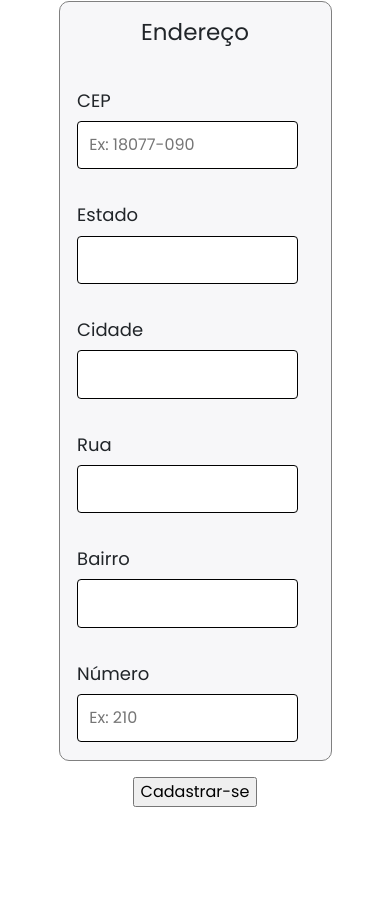
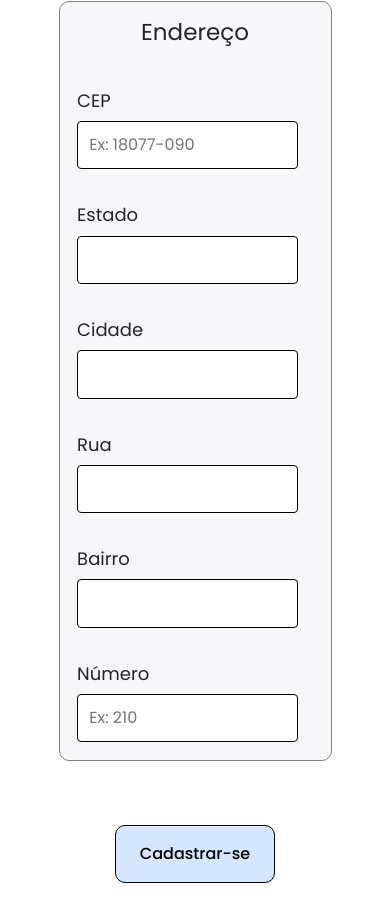
Before and after one commit to Renan-Vizoto/desafio-banco-gremio, a plain HTML site: page index.html in a window 390 px wide. Shown: the part 1258-2179 px from the top of the page. Before the commit the page ends 2065 px from the top, so only its background shows below. Drawn offline with nearby package versions, Linux system fonts and the light colour scheme.

Commit message:
responsivo-pc

```diff
--- a/css/cadastro.css
+++ b/css/cadastro.css
@@ -70,6 +70,22 @@ body{
     display: none;
 }
 
+.botao{
+    padding: 1em 1.5em;
+    margin: 3em;
+    background-color: #d5e6ff;
+    color: black;
+    font-family: 'Poppins', sans-serif;
+    font-weight: 500;
+    border: 1px solid black;
+    border-radius: 10px;
+    transition: transform 0.3s;
+}
+
+.botao:hover{
+    background-color: #7eb2ff;
+    transform: scale(1.02,1.02);
+}
 
 
 @media screen and (min-width:720px) {
@@ -95,3 +111,11 @@ body{
     }
 
 }
+
+
+@media screen and (min-width:1280px) {
+    .cadastro__pai{
+        width: 45%;
+        grid-template-rows: repeat(4, auto)  1fr ;
+    }
+}
--- a/index.html
+++ b/index.html
@@ -101,7 +101,7 @@
             </div>
         </div>
 
-        <input type="button" value="Cadastrar-se">
+        <input type="button" value="Cadastrar-se" class="botao" id="botao">
     </section>
 
     <footer>
```
